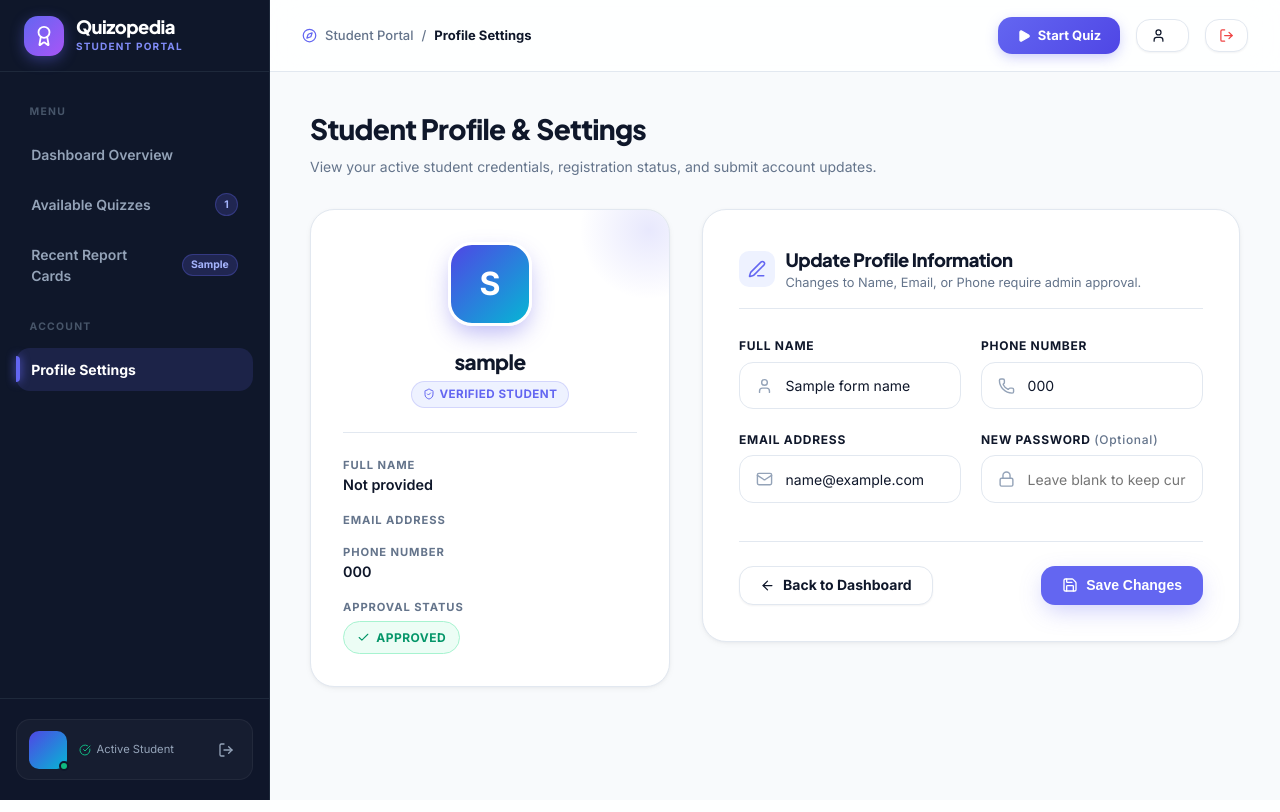
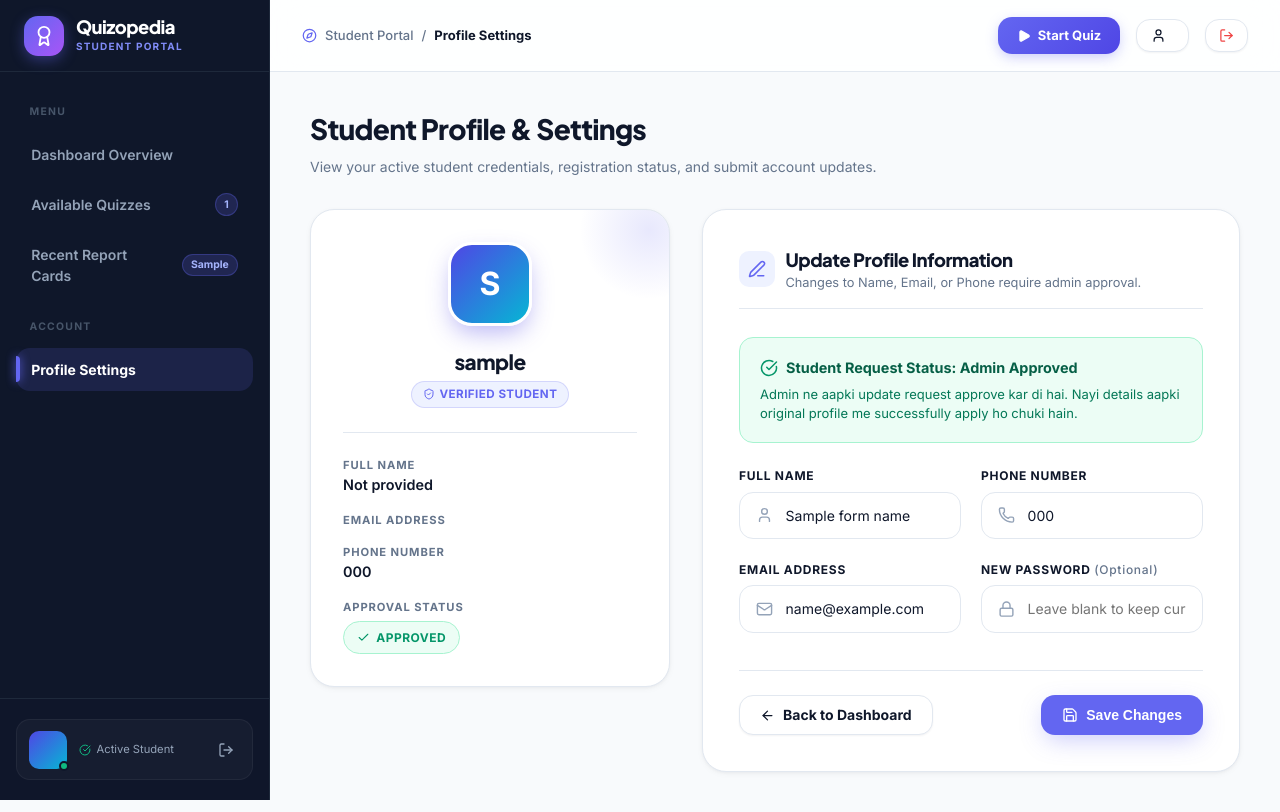
Before and after one commit to Ishan242004/Quizopedia-Report-card-generation, a Django app: template Quizopedia/user/templates/profile.html in a window 1280 px wide. Shown: the top 812 px of the page. Run offline with Django 5.2, Linux system fonts and the light colour scheme; the template is opened without the code that fills it: most values are stand-ins (such as "Sample title", 1, 10 or a date in 2020).

Commit message:
Build student interface for editing profile and submitting updates.

```diff
--- a/Quizopedia/user/models.py
+++ b/Quizopedia/user/models.py
@@ -61,6 +61,10 @@ class ProfileUpdateRequest(models.Model):
 
     def __str__(self):
         return f"Update for {self.student.user.username} - {self.status}"
+
+
+# Model Alias to support PendingProfileUpdate terminology
+PendingProfileUpdate = ProfileUpdateRequest
 
 
 class Subject(models.Model):
--- a/Quizopedia/user/templates/profile.html
+++ b/Quizopedia/user/templates/profile.html
@@ -139,6 +139,41 @@
       <i data-lucide="check-circle" style="width: 18px; height: 18px; color: #059669; flex-shrink: 0;"></i>
       <span>{{ success }}</span>
     </div>
+    {% endif %}
+
+    <!-- Student Request Status Notice -->
+    {% if latest_request %}
+      {% if latest_request.status == 'pending' %}
+      <div style="margin-bottom: 1.5rem; padding: 1.15rem 1.25rem; border-radius: var(--radius-md); background: #fffbeb; border: 1.5px solid #fde68a; color: #92400e;">
+        <div style="font-weight: 800; font-size: 0.9rem; display: flex; align-items: center; gap: 0.5rem; margin-bottom: 0.4rem;">
+          <i data-lucide="clock" style="width: 18px; height: 18px; color: #d97706; flex-shrink: 0;"></i>
+          <span>Student Request Status: Pending Admin Approval</span>
+        </div>
+        <p style="font-size: 0.8125rem; line-height: 1.5; color: #b45309;">
+          Aapki profile update request admin ke review ke liye pending hai. Jab tak admin approve nahi karta, tab tak original profile unchanged rahegi.
+        </p>
+      </div>
+      {% elif latest_request.status == 'approved' %}
+      <div style="margin-bottom: 1.5rem; padding: 1.15rem 1.25rem; border-radius: var(--radius-md); background: #ecfdf5; border: 1.5px solid #a7f3d0; color: #065f46;">
+        <div style="font-weight: 800; font-size: 0.9rem; display: flex; align-items: center; gap: 0.5rem; margin-bottom: 0.4rem;">
+          <i data-lucide="check-circle" style="width: 18px; height: 18px; color: #059669; flex-shrink: 0;"></i>
+          <span>Student Request Status: Admin Approved</span>
+        </div>
+        <p style="font-size: 0.8125rem; line-height: 1.5; color: #047857;">
+          Admin ne aapki update request approve kar di hai. Nayi details aapki original profile me successfully apply ho chuki hain.
+        </p>
+      </div>
+      {% elif latest_request.status == 'rejected' %}
+      <div style="margin-bottom: 1.5rem; padding: 1.15rem 1.25rem; border-radius: var(--radius-md); background: #fef2f2; border: 1.5px solid #fecaca; color: #991b1b;">
+        <div style="font-weight: 800; font-size: 0.9rem; display: flex; align-items: center; gap: 0.5rem; margin-bottom: 0.4rem;">
+          <i data-lucide="alert-octagon" style="width: 18px; height: 18px; color: #dc2626; flex-shrink: 0;"></i>
+          <span>Student Request Status: Admin Rejected</span>
+        </div>
+        <p style="font-size: 0.8125rem; line-height: 1.5; color: #b91c1c;">
+          Admin ne aapki update request reject kar di hai{% if latest_request.rejection_reason %} (Reason: <strong>{{ latest_request.rejection_reason }}</strong>){% endif %}. Original details hi active hain.
+        </p>
+      </div>
+      {% endif %}
     {% endif %}
 
     <!-- Edit Form -->
```
Also changed, not shown: Quizopedia/user/tests.py (+4 -3 lines).
